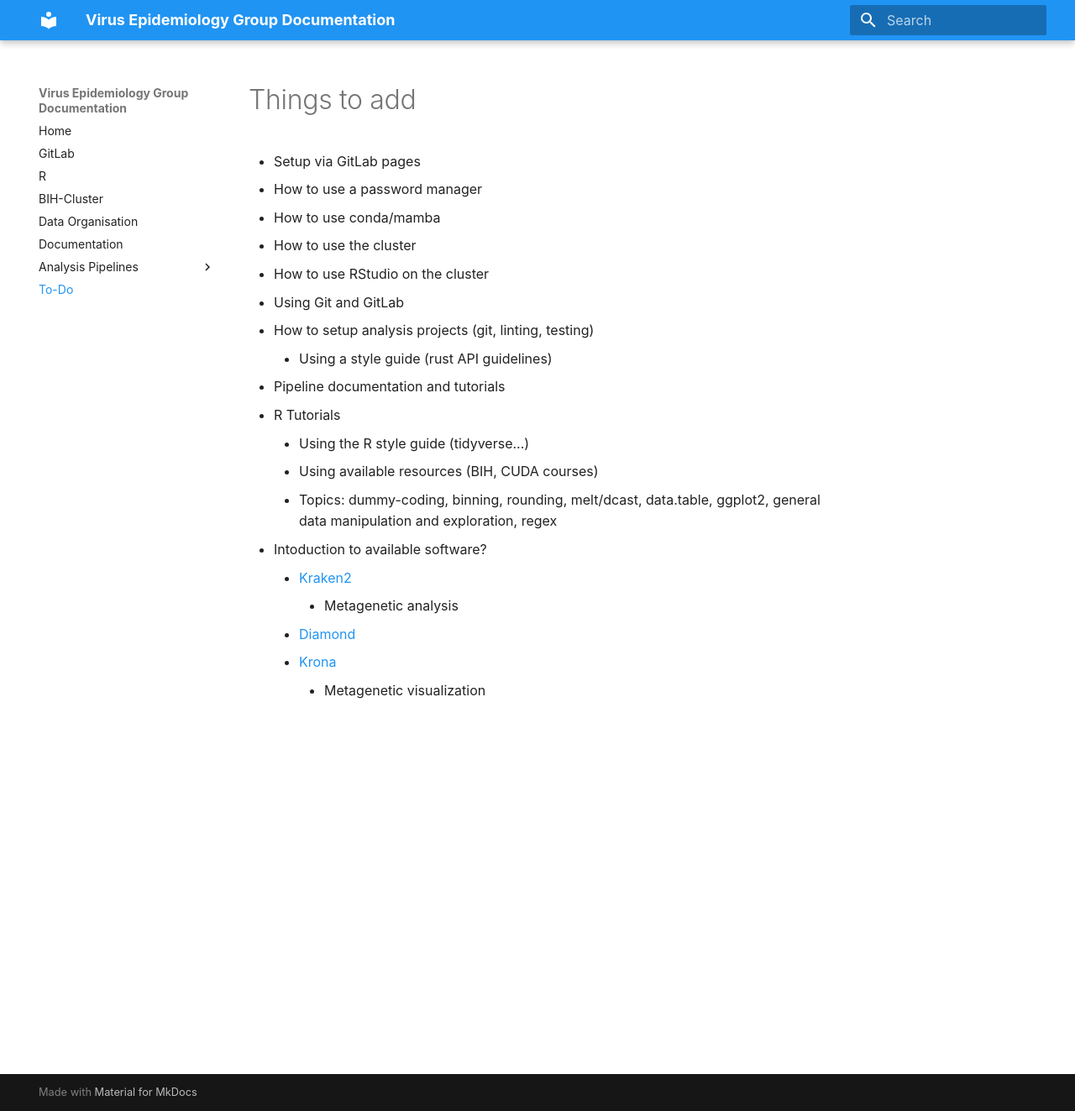
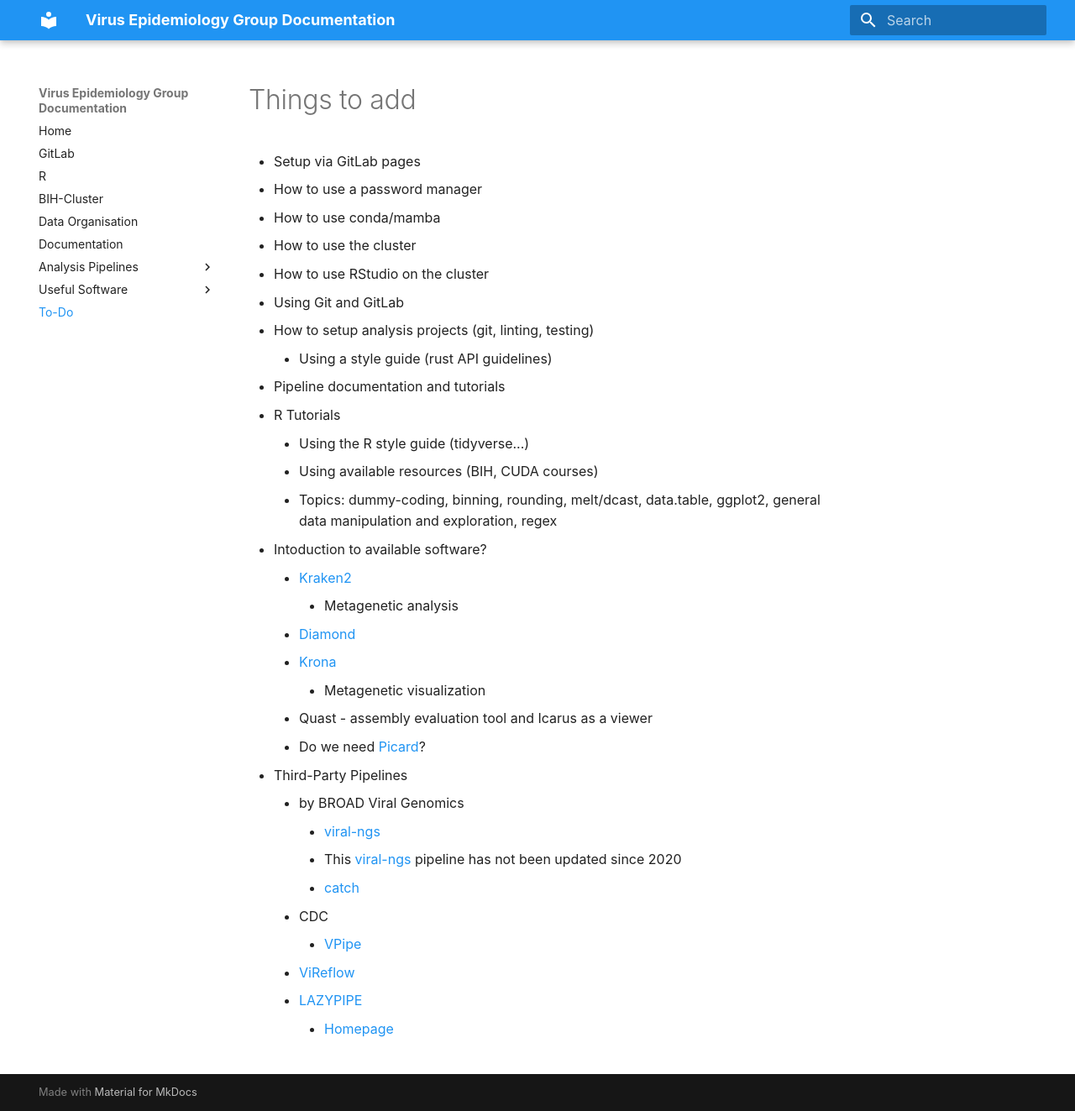
Before and after one commit to drexler-virus-epidemiology/group-documentation, an MkDocs documentation site: the page built from docs/todo.md, in a window 1280 px wide and 1323 px high. Shown: the whole window at 84% size. Built offline with MkDocs 1.6.1 and Material for MkDocs 9.7.7, drawn with Linux system fonts in a browser that asks for light colours.

Commit message:
update formatting and website index

```diff
--- a/docs/todo.md
+++ b/docs/todo.md
@@ -20,3 +20,15 @@
     * [Diamond](https://www.nature.com/articles/s41592-021-01101-x)
     * [Krona](https://bmcbioinformatics.biomedcentral.com/articles/10.1186/1471-2105-12-385)
         * Metagenetic visualization
+    * Quast - assembly evaluation tool and Icarus as a viewer
+    * Do we need [Picard](https://broadinstitute.github.io/picard/)?
+* Third-Party Pipelines
+    * by BROAD Viral Genomics
+        * [viral-ngs](https://viral-ngs.readthedocs.io/en/latest/)
+        * This [viral-ngs](https://github.com/broadinstitute/viral-ngs) pipeline has not been updated since 2020
+        * [catch](https://github.com/broadinstitute/catch)
+    * CDC
+        * [VPipe](https://journals.asm.org/doi/10.1128/spectrum.02564-21)
+    * [ViReflow](https://www.nature.com/articles/s41598-022-09035-w)
+    * [LAZYPIPE](https://www.nature.com/articles/s41598-022-09035-w)
+        * [Homepage](https://www.helsinki.fi/en/projects/lazypipe)
--- a/mkdocs.yml
+++ b/mkdocs.yml
@@ -23,6 +23,14 @@ nav:
   - 'Analysis Pipelines':
     - 'Virus Discovery': virus-identification-pipelines/virus-discovery.md
     - 'Virus Assembly': virus-identification-pipelines/virus-assembly.md
+  - 'Useful Software':
+    - 'Bowtie 2': useful-software/bowtie-2.md
+    - 'DIAMOND': useful-software/diamond.md
+    - 'fastp': useful-software/fastp.md
+    - 'ffq': useful-software/ffq.md
+    - 'gget': useful-software/gget.md
+    - 'Kraken 2': useful-software/kraken-2.md
+    - 'SPAdes': useful-software/spades.md
   - To-Do: todo.md
 
 repo_url: ""
```
Also changed, not shown: docs/virus-identification-pipelines/virus-assembly.md (+2 -2 lines), docs/virus-identification-pipelines/virus-discovery.md (+2 -2 lines).
